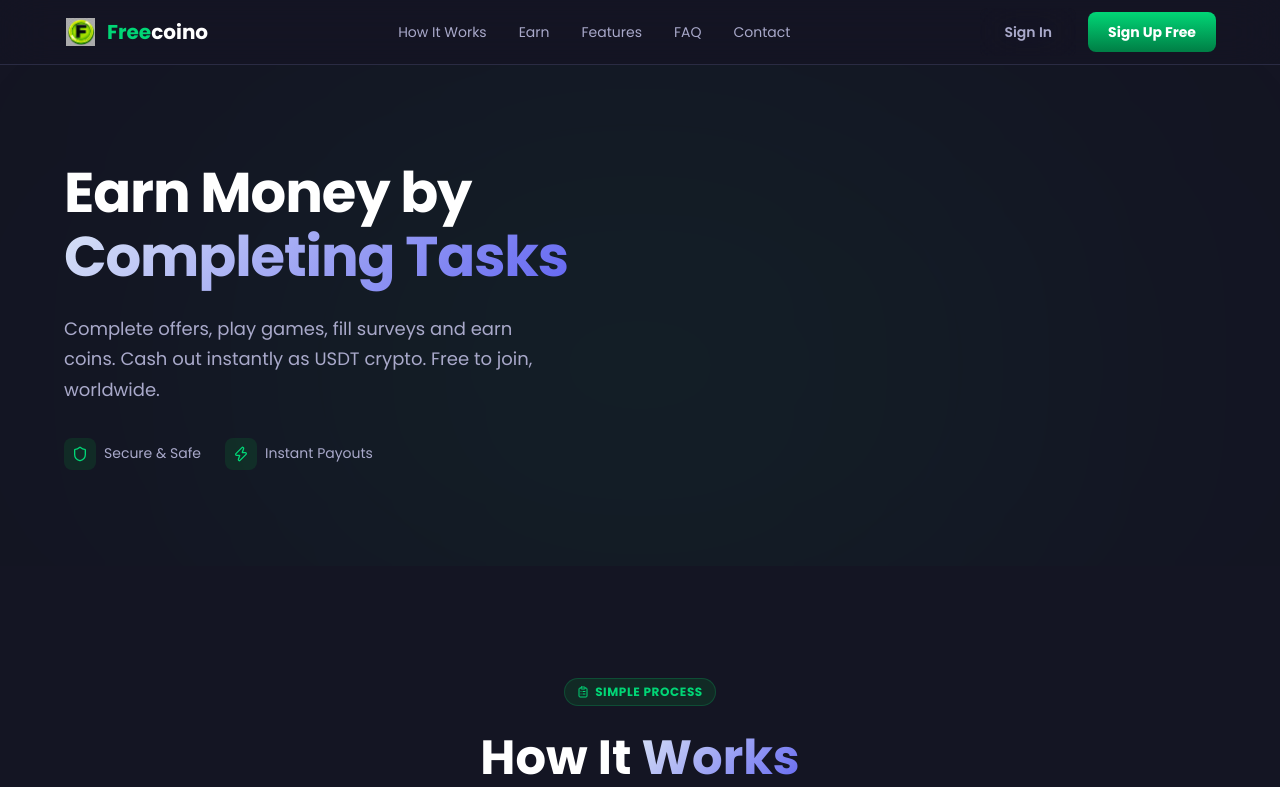
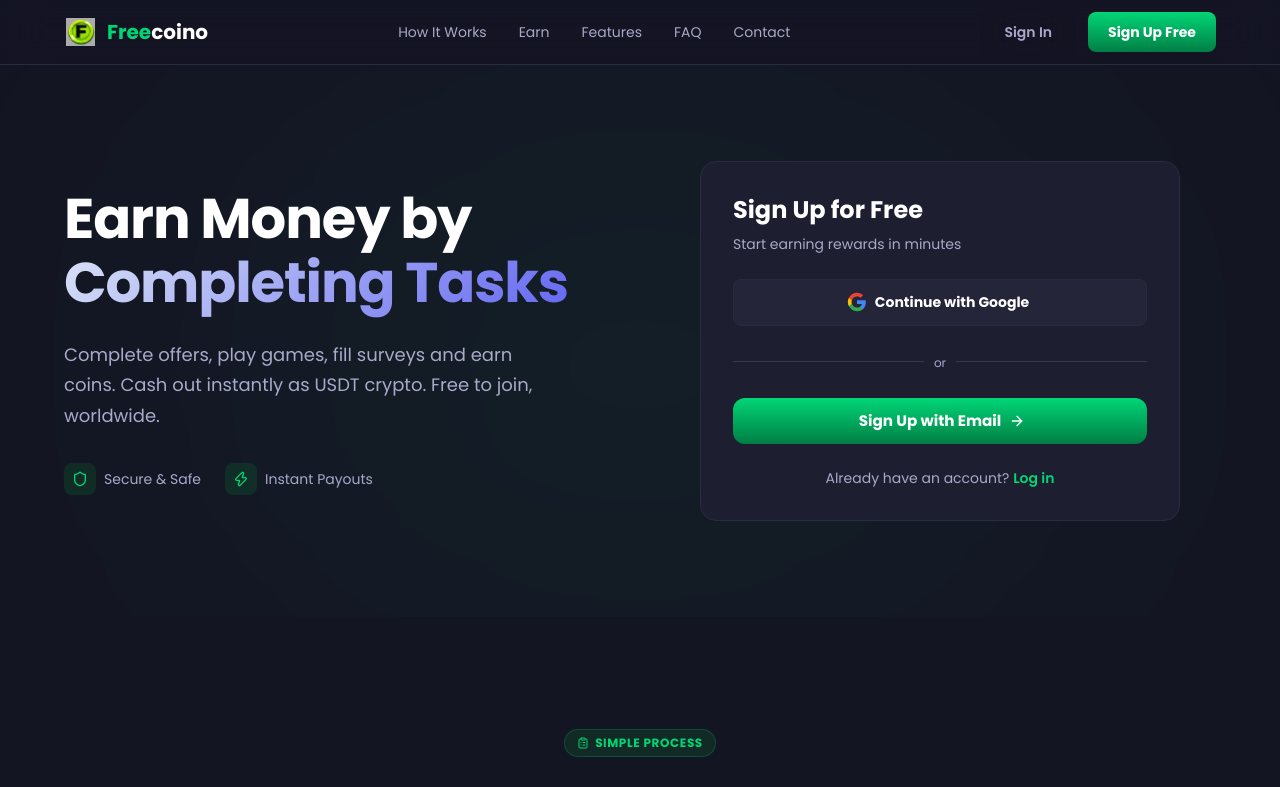
Before and after one commit to soueabhkumar8310-lgtm/Freecoino, a Next.js app: page / in a window 1280 px wide. Shown: the top 787 px of the page. Built offline with nearby package versions, Linux system fonts and the light colour scheme; what @mui/material-nextjs would draw is missing.

Commit message:
Add signup form to homepage & fix blank page issue on /earn

```diff
--- a/app/page.tsx
+++ b/app/page.tsx
@@ -271,6 +271,96 @@
                     {badge.label}
                   </Box>
                 ))}
+              </Box>
+            </Grid>
+
+            {/* Right side — signup/login form */}
+            <Grid size={{ xs: 12, md: 6 }}>
+              <Box
+                sx={{
+                  borderRadius: "16px",
+                  border: `1px solid ${colors.divider}`,
+                  bgcolor: colors.bgCard,
+                  p: { xs: 3, sm: 4 },
+                  maxWidth: 480,
+                  mx: "auto",
+                }}
+              >
+                <Typography variant="h5" isBold sx={{ mb: 1 }}>
+                  Sign Up for Free
+                </Typography>
+                <Typography sx={{ fontSize: "0.875rem", color: colors.textSecondary, mb: 3 }}>
+                  Start earning rewards in minutes
+                </Typography>
+
+                {/* Google Signup Button */}
+                <Button
+                  component={Link}
+                  href="/auth/signup"
+                  variant="outlined"
+                  fullWidth
+                  startIcon={
+                    <svg width={20} height={20} viewBox="0 0 24 24">
+                      <path d="M22.56 12.25c0-.78-.07-1.53-.2-2.25H12v4.26h5.92a5.06 5.06 0 0 1-2.2 3.32v2.77h3.57c2.08-1.92 3.28-4.74 3.28-8.10z" fill="#4285F4" />
+                      <path d="M12 23c2.97 0 5.46-.98 7.28-2.66l-3.57-2.77c-.98.66-2.23 1.06-3.71 1.06-2.86 0-5.29-1.93-6.16-4.53H2.18v2.84C3.99 20.53 7.7 23 12 23z" fill="#34A853" />
+                      <path d="M5.84 14.09c-.22-.66-.35-1.36-.35-2.09s.13-1.43.35-2.09V7.07H2.18C1.43 8.55 1 10.22 1 12s.43 3.45 1.18 4.93l2.85-2.22.81-.62z" fill="#FBBC05" />
+                      <path d="M12 5.38c1.62 0 3.06.56 4.21 1.64l3.15-3.15C17.45 2.09 14.97 1 12 1 7.7 1 3.99 3.47 2.18 7.07l3.66 2.84c.87-2.6 3.3-4.53 6.16-4.53z" fill="#EA4335" />
+                    </svg>
+                  }
+                  sx={{
+                    bgcolor: colors.bgInput,
+                    borderColor: colors.divider,
+                    color: colors.textPrimary,
+                    fontWeight: 700,
+                    fontSize: "0.875rem",
+                    py: 1.25,
+                    borderRadius: "8px",
+                    textTransform: "none",
+                    "&:hover": {
+                      borderColor: `${colors.green}66`,
+                      bgcolor: colors.bgInput
+                    },
+                  }}
+                >
+                  Continue with Google
+                </Button>
+
+                <Divider sx={{ my: 3, borderColor: colors.divider }}>
+                  <Typography variant="caption" sx={{ color: colors.textSecondary }}>or</Typography>
+                </Divider>
+
+                {/* Email Signup Button */}
+                <Button
+                  component={Link}
+                  href="/auth/signup"
+                  variant="contained"
+                  fullWidth
+                  endIcon={<ArrowRight size={16} />}
+                  sx={{
+                    ...sxGradientBtn,
+                    py: 1.25,
+                    mb: 3,
+                  }}
+                >
+                  Sign Up with Email
+                </Button>
+
+                {/* Login Link */}
+                <Typography variant="body2" sx={{ textAlign: "center", color: colors.textSecondary }}>
+                  Already have an account?{" "}
+                  <Box
+                    component={Link}
+                    href="/auth/login"
+                    sx={{
+                      fontWeight: 600,
+                      color: colors.green,
+                      textDecoration: "none",
+                      "&:hover": { textDecoration: "underline" }
+                    }}
+                  >
+                    Log in
+                  </Box>
+                </Typography>
               </Box>
             </Grid>
           </Grid>
```
Also changed, not shown: app/earn/page.tsx (+27 -1 lines).
